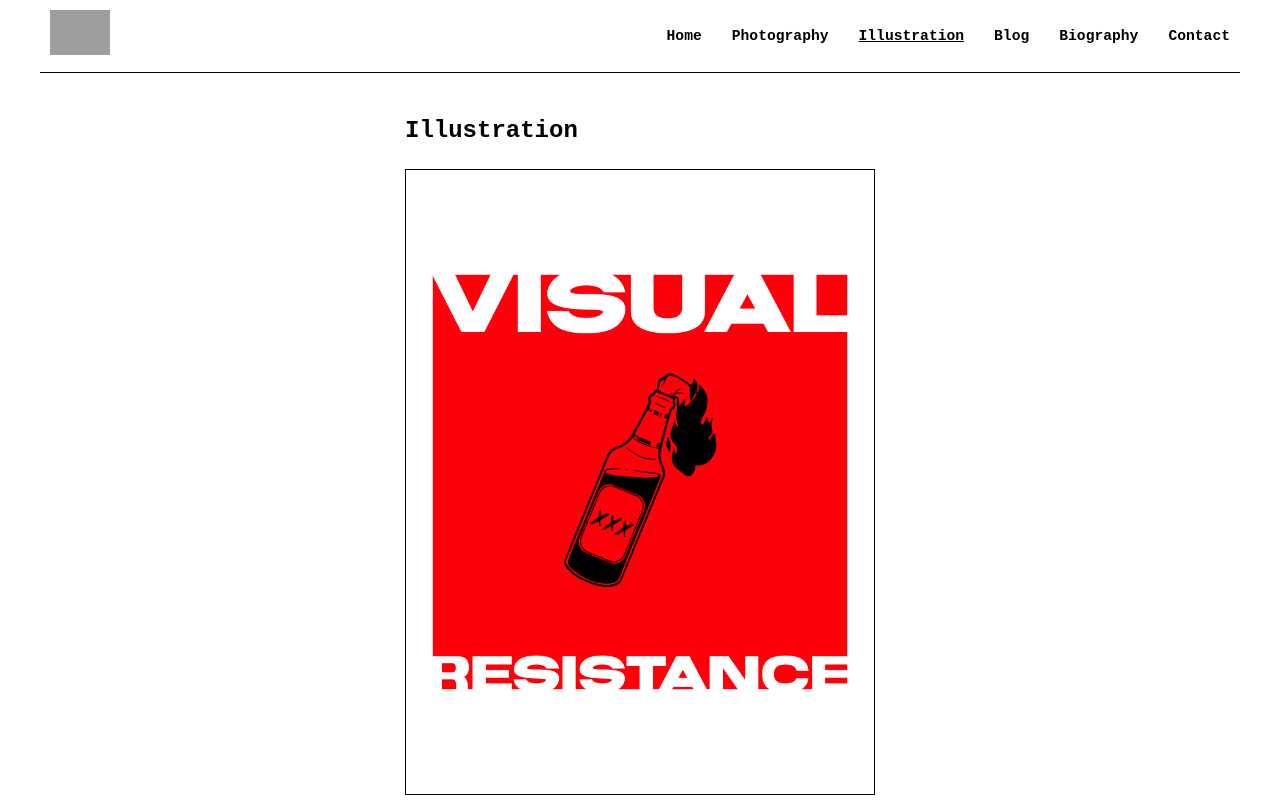
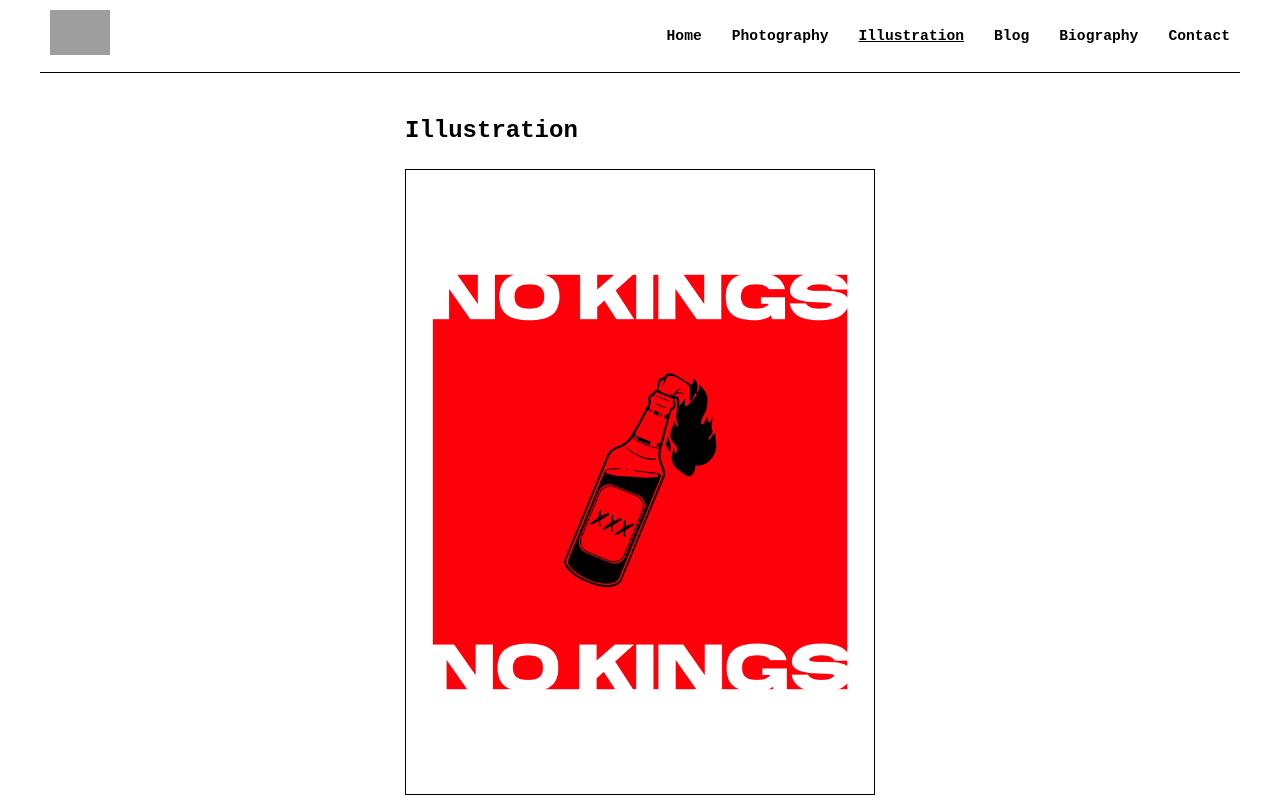
Before and after one commit to forresttindall/art-site, a React (Vite) app: page /illustration in a window 1280 px wide. Shown: the top 800 px of the page. Built offline with nearby package versions, Linux system fonts and the light colour scheme; grey boxes are pictures that could not be loaded.

Commit message:
illustration update

```diff
--- a/src/components/Illustration.jsx
+++ b/src/components/Illustration.jsx
@@ -8,10 +8,10 @@ const Illustration = () => {
 
     <div className='project'>
           <div className="featured-image">
-            <img src="/images/IMG_2202.PNG" alt="Featured artwork" />
+            <img src="/images/IMG_2203.PNG" alt="Featured artwork" />
           </div>
           <p className="mono-text">
-            <span className="bold">Title:</span> Visual Resistance
+            <span className="bold">Title:</span> No Kings
           </p>
           <p className="mono-text">
             <span className="bold">medium:</span> Digital
```
Also changed, not shown: public/images/IMG_2203.PNG (added).
